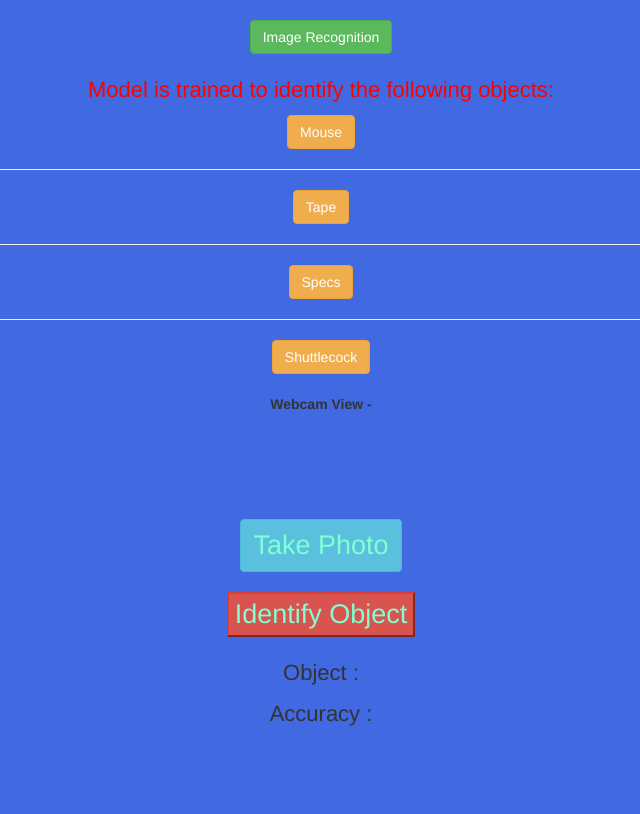
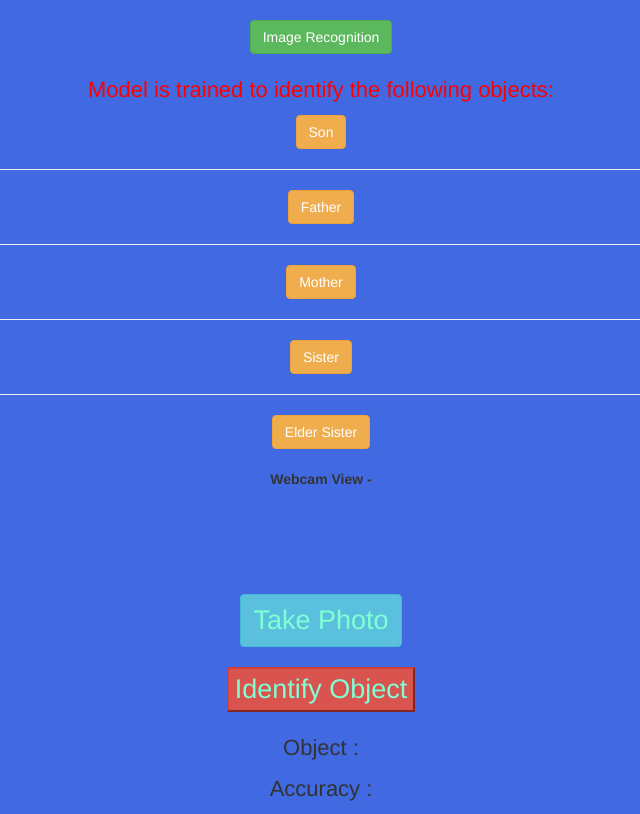
Before and after one commit to Ankith2012/c103, a plain HTML site: page index.html in a window 1280 px wide. Shown: the whole page, without its empty margins (319-959 px from the left). Drawn offline with nearby package versions, Linux system fonts and the light colour scheme.

Commit message:
Update index.html

```diff
--- a/index.html
+++ b/index.html
@@ -22,13 +22,15 @@
       <p style="font-size: 22px; color:red;">Model is trained to identify the following objects: </p>
 
       <b class="name_of_objects">
-        <p class="btn btn-warning">Mouse</p>
+        <p class="btn btn-warning">Son</p>
         <hr>
-        <p class="btn btn-warning">Tape</p>
+        <p class="btn btn-warning">Father</p>
         <hr>
-        <p class="btn btn-warning">Specs</p>
+        <p class="btn btn-warning">Mother</p>
         <hr>
-        <p class="btn btn-warning">Shuttlecock</p>
+        <p class="btn btn-warning">Sister</p>
+        <hr>
+        <p class="btn btn-warning">Elder Sister</p>
       </b>
 <br>
 <br>
```
